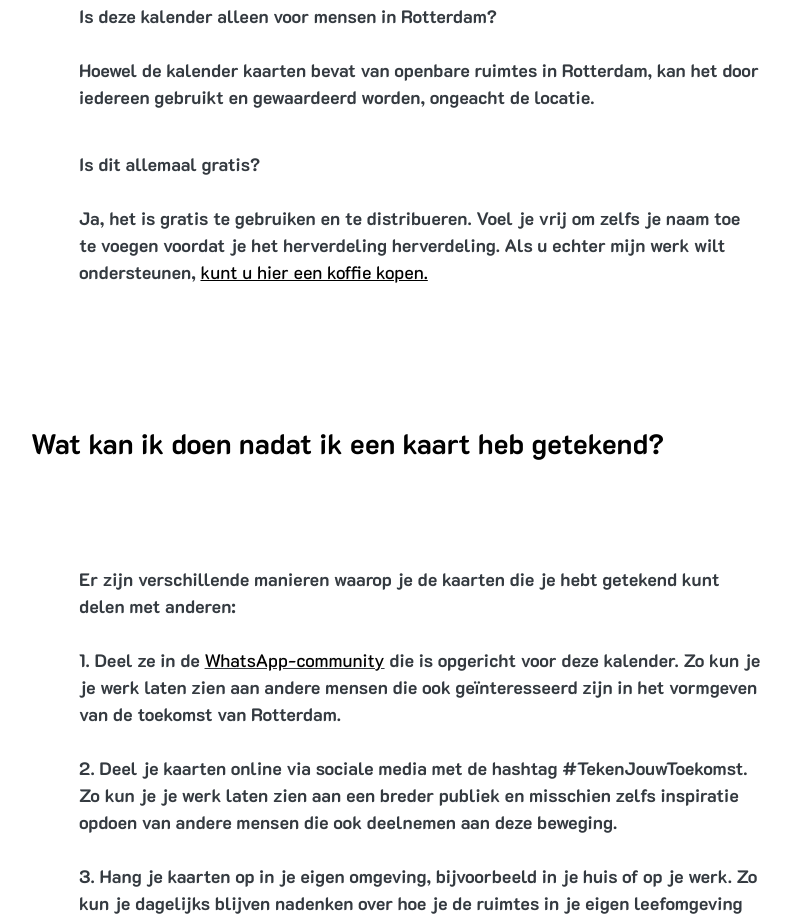
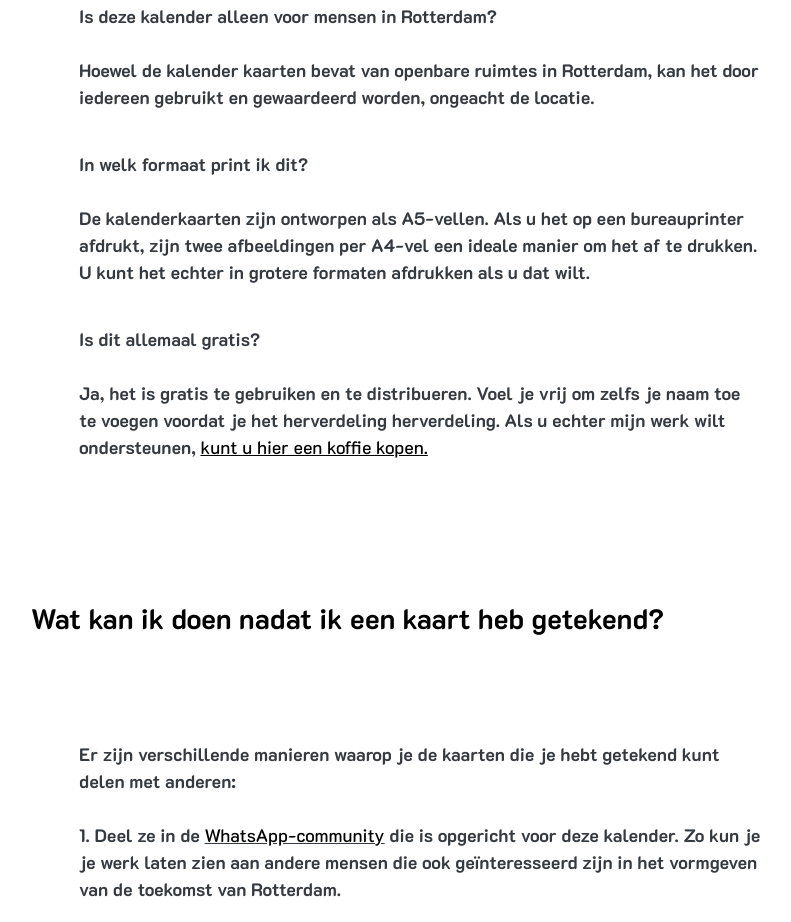
Before and after one commit to ganeshbabudotme/Kalendar23, a plain HTML site: page index.html in a window 1280 px wide. Shown: the part 2617-3539 px from the top of the page, without its empty margins (244-1035 px from the left). Drawn offline with nearby package versions, Linux system fonts and the light colour scheme.

Commit message:
Update index.html

```diff
--- a/index.html
+++ b/index.html
@@ -103,6 +103,18 @@
                 </div>
               </div>
             </div>
+		  <div class="col-sm-12">
+              <div class="media">
+                <div class="icon-box">
+                  <div class="icon-box-inner"></div>
+                </div>
+                <div class="media-body">
+                  In welk formaat print ik dit?<br>
+                  <br>
+                  De kalenderkaarten zijn ontworpen als A5-vellen. Als u het op een bureauprinter afdrukt, zijn twee afbeeldingen per A4-vel een ideale manier om het af te drukken. U kunt het echter in grotere formaten afdrukken als u dat wilt.
+                </div>
+              </div>
+            </div>
 			<div class="col-sm-12">
               <div class="media">
                 <div class="icon-box">
```
